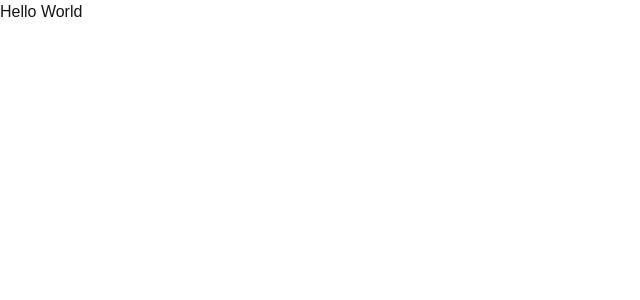
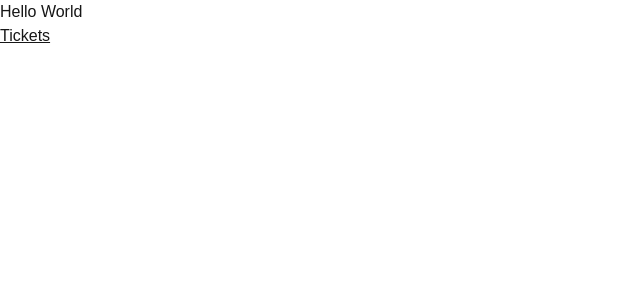
Before and after one commit to karthickeyan-dev/ticket-bounty, a Next.js app: page / in a window 1280 px wide. Shown: the top 300 px of the page, without its empty margins (0-640 px from the left). Built offline with nearby package versions, Linux system fonts and the light colour scheme.

Commit message:
feat: add ticket navigation and create ticket pages

```diff
--- a/src/app/page.tsx
+++ b/src/app/page.tsx
@@ -1,7 +1,12 @@
-export default function Page() {
+import Link from 'next/link';
+
+export default function HomePage() {
   return (
     <div>
       <h2>Hello World</h2>
+      <Link href="/tickets" className="underline">
+        Tickets
+      </Link>
     </div>
   );
 }
--- /dev/null
+++ b/src/app/tickets/[ticketId]/page.tsx
@@ -0,0 +1,11 @@
+type TicketPageProps = {
+  params: { ticketId: string };
+};
+
+export default function TicketPage({ params }: TicketPageProps) {
+  return (
+    <div>
+      <h2>Ticket Page {params.ticketId}</h2>
+    </div>
+  );
+}
--- /dev/null
+++ b/src/app/tickets/page.tsx
@@ -0,0 +1,7 @@
+export default function TicketsPage() {
+  return (
+    <div>
+      <h2>Tickets</h2>
+    </div>
+  );
+}
```
